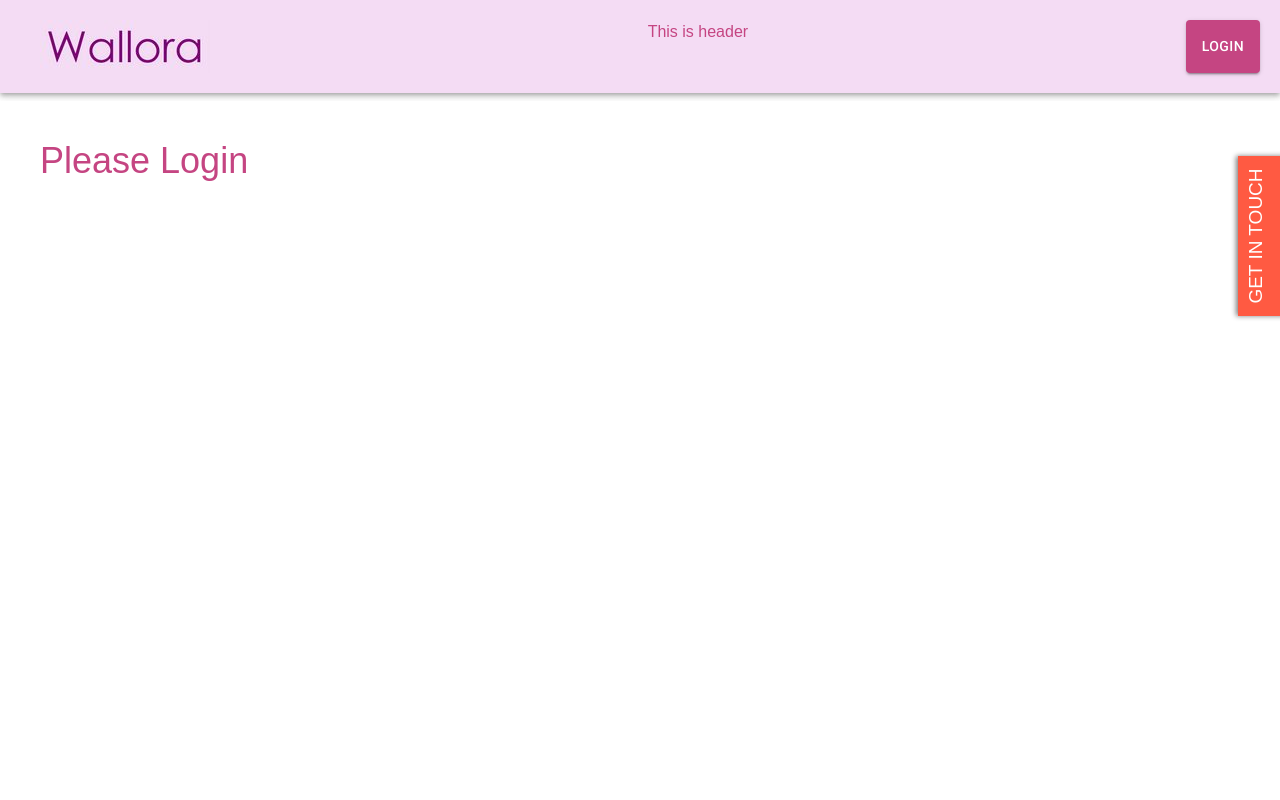
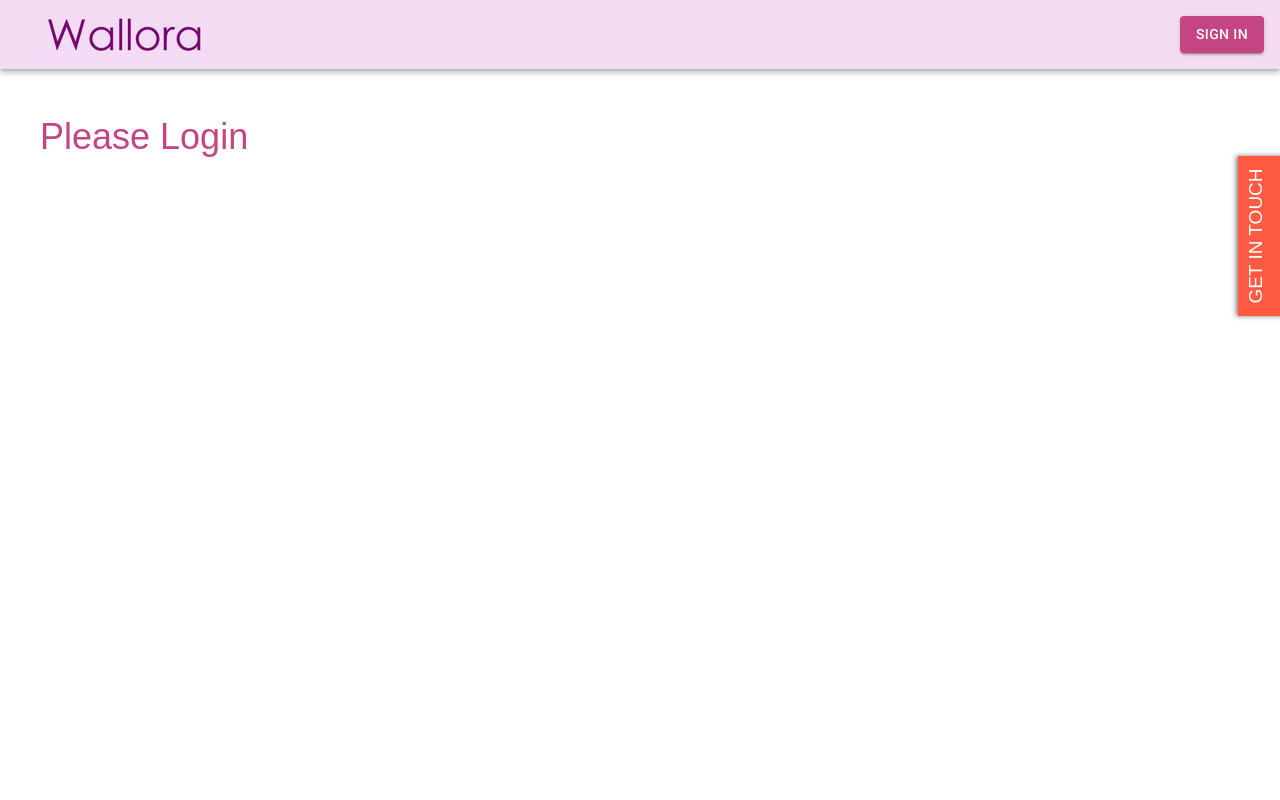
Before and after one commit to shoonyatech/wallora.com, a Next.js app: page / in a window 1280 px wide. Shown: the top 800 px of the page. Built offline with nearby package versions, Linux system fonts and the light colour scheme; no server answers.

Commit message:
fix(style): updated header height and login texts

```diff
--- a/components/Header/index.tsx
+++ b/components/Header/index.tsx
@@ -3,17 +3,20 @@ import React from 'react'
 
 const Header = ({ user }: any) => (
   <AppBar position="static">
-    <div className="bg-secondary pl-10  p-5 flex justify-between">
+    <div className="bg-secondary pl-10 p-2 flex justify-between">
       <img src="./images/wallora-logo-170x53.jpeg" alt="This is Wallora logo." />
-      <span className="text-primary">This is header</span>
       {user ? (
-        <Button variant="contained" color="primary" href="/api/auth/logout">
-          LOGOUT
-        </Button>
+        <div className="m-2">
+          <Button variant="contained" color="primary" className="block" href="/api/auth/logout">
+            Sign out
+          </Button>
+        </div>
       ) : (
-        <Button variant="contained" color="primary" href="/api/auth/login">
-          LOGIN
-        </Button>
+        <div className="m-2">
+          <Button variant="contained" color="primary" className="block" href="/api/auth/login">
+            Sign in
+          </Button>
+        </div>
       )}
     </div>
   </AppBar>
```
